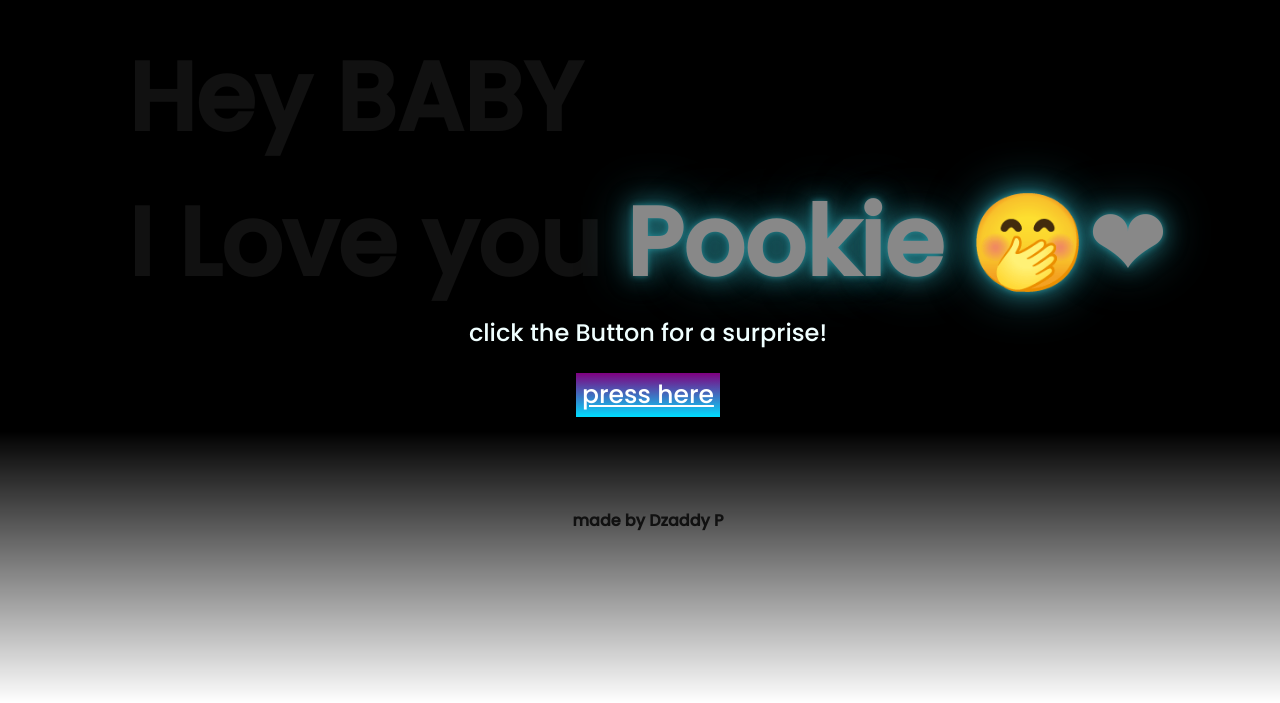
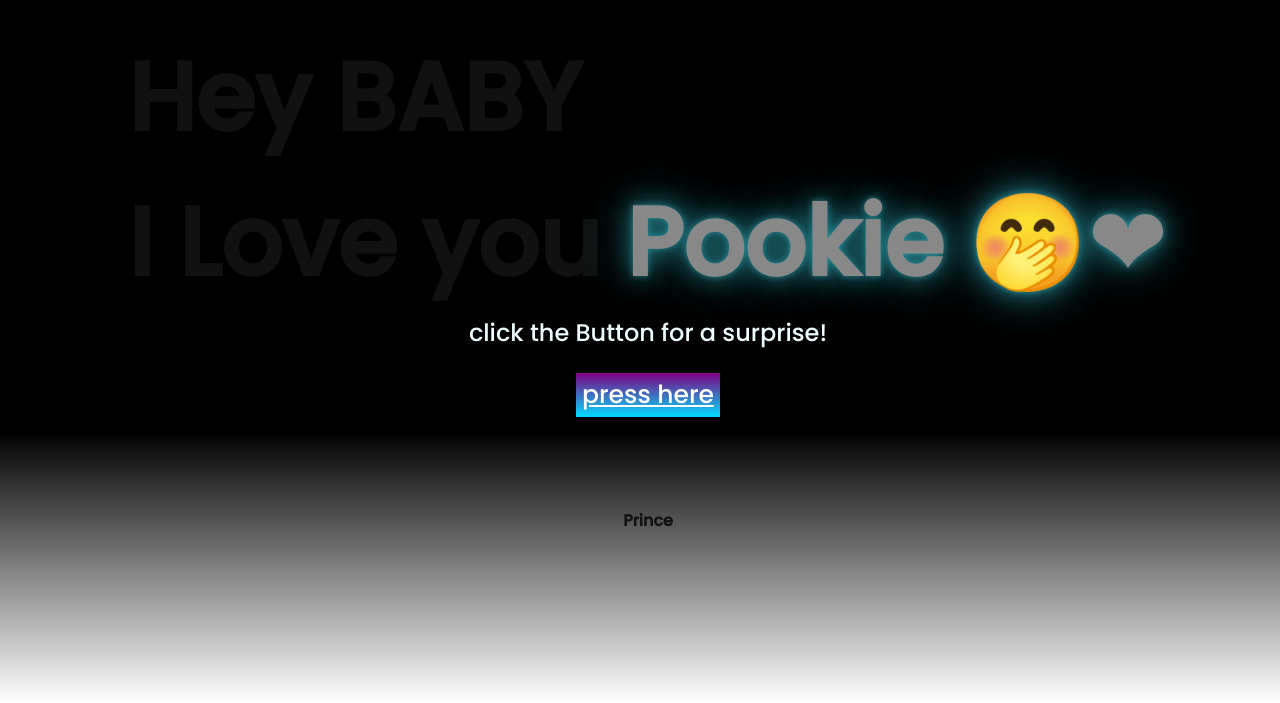
Before and after one commit to kaptainkillem/pookies-website, a plain HTML site: page index.html in a window 1280 px wide. Shown: the part 113-816 px from the top of the page. Drawn offline with Linux system fonts and the light colour scheme.

Commit message:
index.html

```diff
--- a/index.html
+++ b/index.html
@@ -30,7 +30,7 @@
         <br>
     </div>
     <div class="greetings">
-        <span class="size">made by Dzaddy P</span>
+        <span class="size">Prince</span>
     </div>
 </body>
 </html>
```
